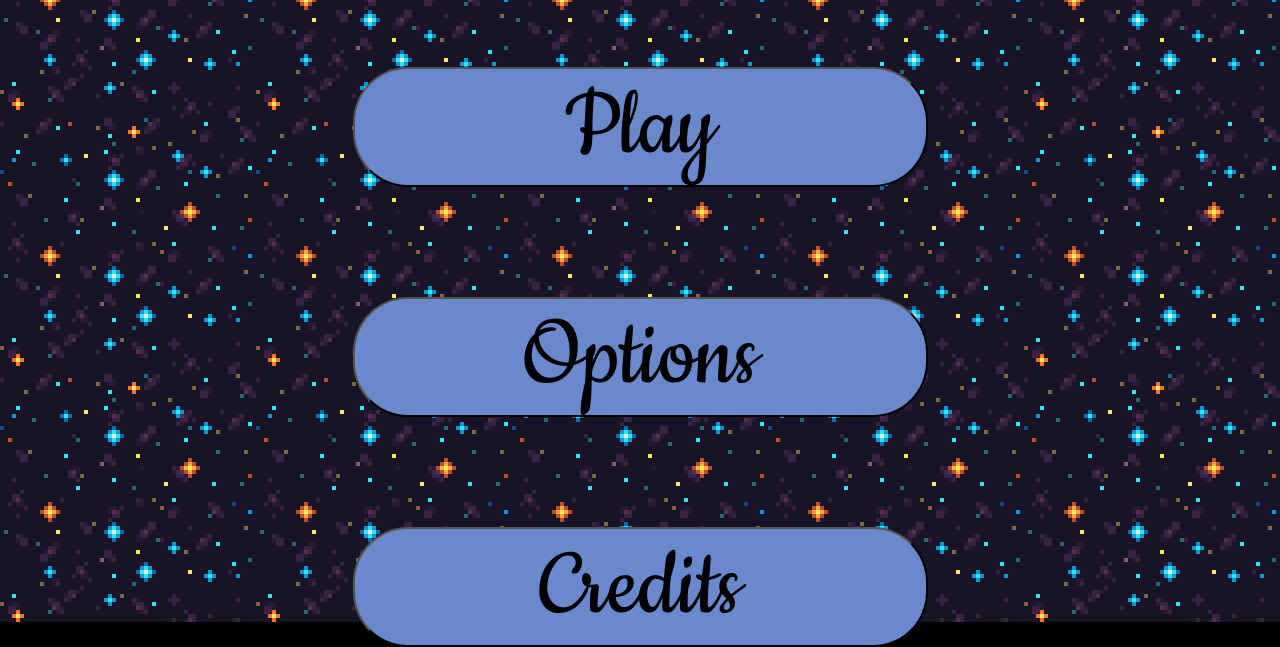
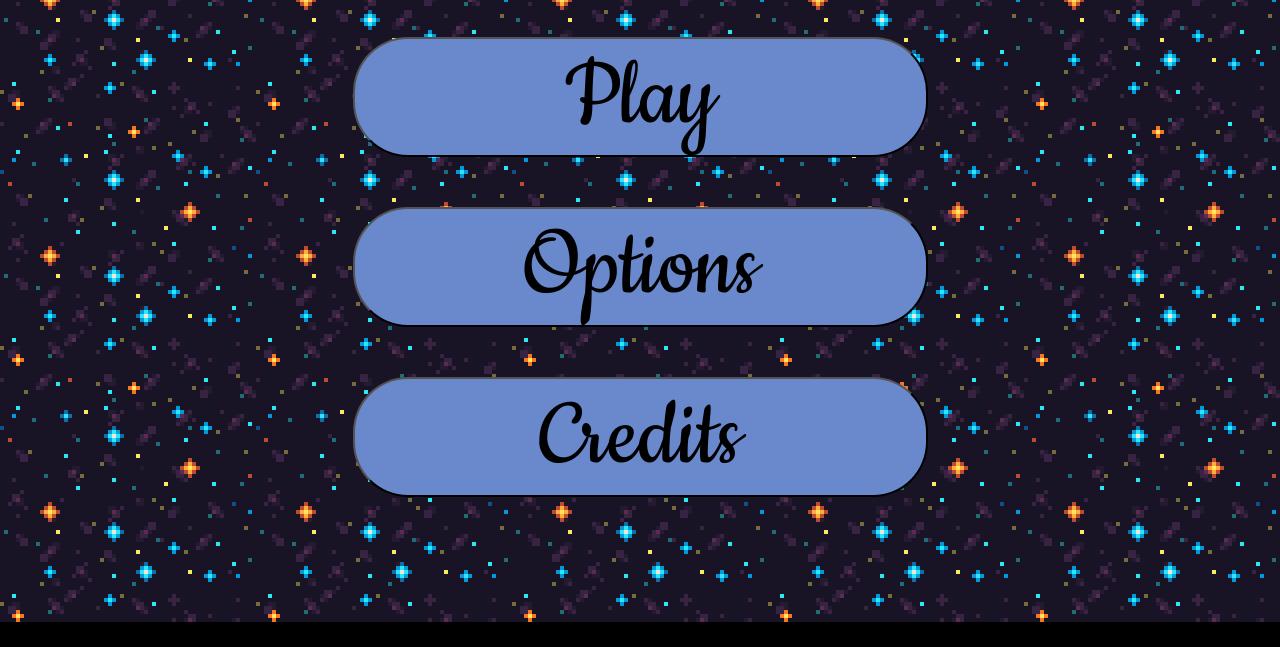
Before and after one commit to kamilzygowski/type, a website: page index.html in a window 1280 px wide. Shown: the part 178-825 px from the top of the page. After the commit the page ends 804 px from the top, so only its background shows below. Drawn offline with Linux system fonts and the light colour scheme.

Commit message:
smaller buttons-margin in main menu

```diff
--- a/index.css
+++ b/index.css
@@ -83,7 +83,7 @@ body {
 #playBtn, #optionsBtn, #creditsBtn {
     width:575px;
     height:120px;
-    margin:55px auto;
+    margin:25px auto;
     font-size: 104px;
     font-family: 'Cookie', cursive;
     border-radius: 55px;
```
